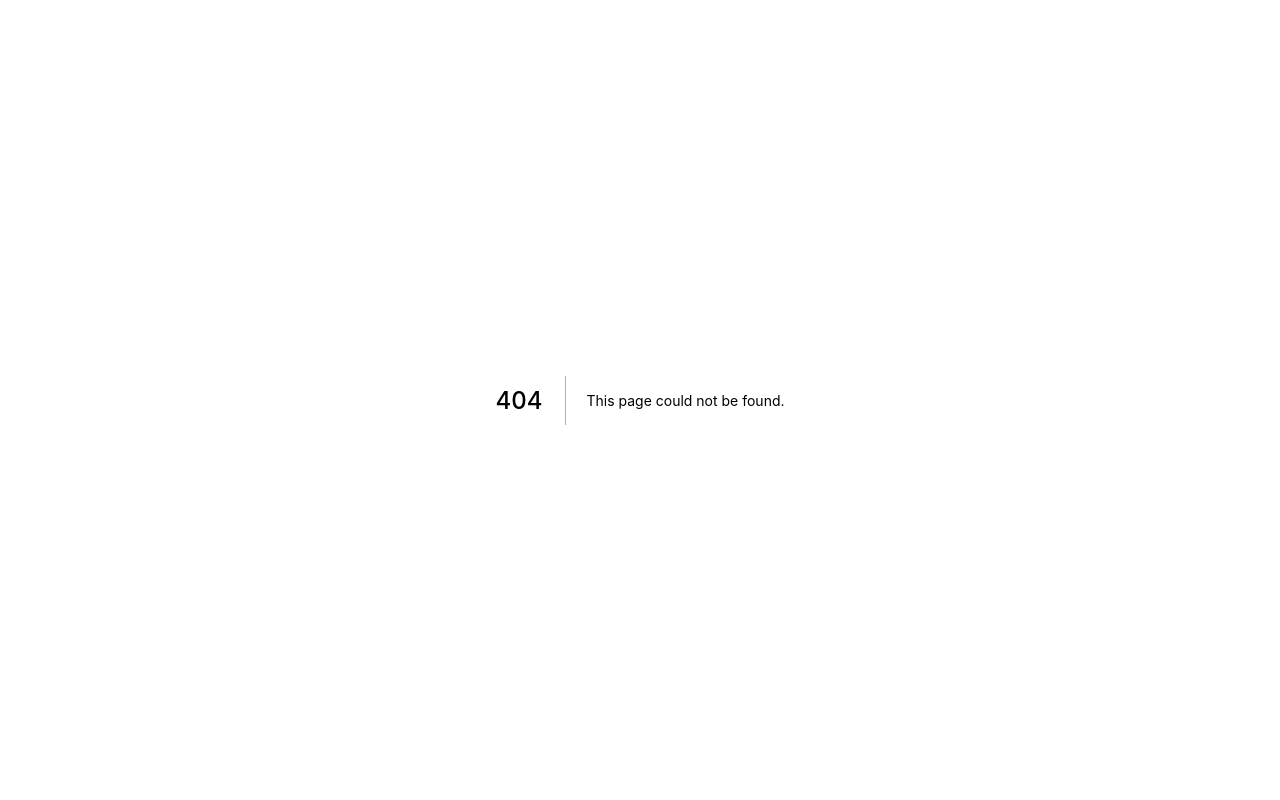
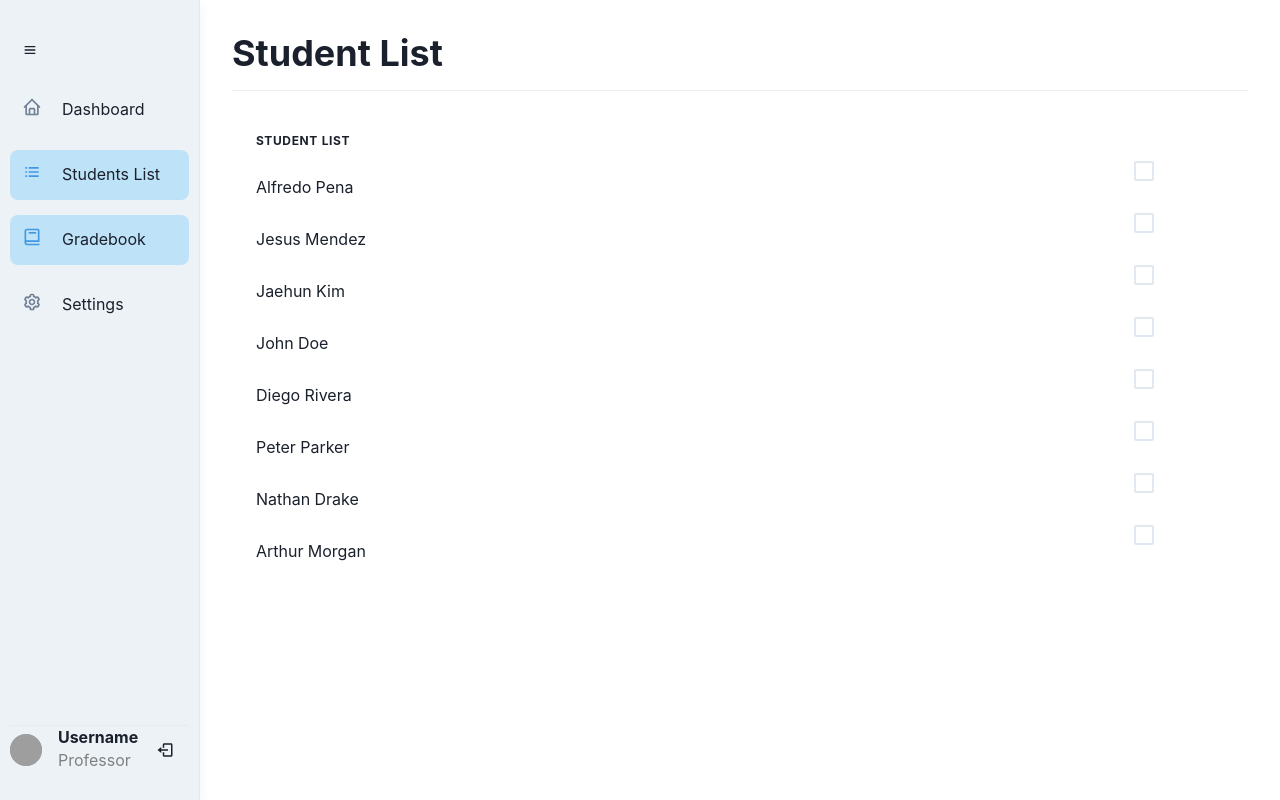
Before and after one commit to Xyloidzzz/SeniorProject2022, a Next.js app: page /studentsList in a window 1280 px wide. Before the commit this address had no page. Built offline with nearby package versions, Linux system fonts and the light colour scheme; grey boxes are pictures that could not be loaded.

Commit message:
added a basic student list

```diff
--- a/src/components/SideBar.js
+++ b/src/components/SideBar.js
@@ -69,8 +69,8 @@ export default function Sidebar() {
           navSize={navSize}
           icon={BiListUl}
           title='Students List'
-          link='#'
-          active={router.pathname == '/students' ? true : false}
+          link='/studentsList'
+          active={router.pathname == '/studentsList' ? true : false}
         />
         <NavItem
           navSize={navSize}
--- /dev/null
+++ b/src/components/StudentList.js
@@ -0,0 +1,66 @@
+import {
+    Table,
+    Thead,
+    Tbody,
+    Tfoot,
+    Tr,
+    Th,
+    Td,
+    TableCaption,
+    VStack,
+    Flex,
+    Heading,
+    Box,
+    Divider,
+    Spacer,
+    Stack,
+    Checkbox,
+  } from '@chakra-ui/react'
+
+
+
+const StudentList = () => {
+const SL = ['Alfredo Pena', 'Jesus Mendez', 'Jaehun Kim', 'John Doe', 'Diego Rivera', 'Peter Parker', 'Nathan Drake', 'Arthur Morgan'];
+const CBoxes = [];
+const TSL = [];
+
+for(let j = 0; j<SL.length; j++){
+    CBoxes[j] = <Checkbox size='lg' colorScheme='green'></Checkbox>
+}
+
+for(let i = 0; i<SL.length; i++){
+    TSL[i] = <Tr><Td>{SL[i]}</Td><Stack spacing={[5]} direction={['column']}>{CBoxes[i]}</Stack></Tr>;
+
+}
+
+
+return(
+
+<Flex  width='full' height='full' p='8' mx='auto'>
+    <Box  flex='1' width='full'>
+        <VStack width='full' spacing='15px' align='left'>
+            <Heading width='full'>Student List</Heading>
+            <Divider />
+            <Spacer />
+            <Table variant='unstyled'>
+                <Thead>
+                    <Tr>
+                        <Th>Student List</Th>
+                    </Tr>
+                </Thead>
+                <Tbody>
+                    {TSL}
+                </Tbody>
+            </Table>
+
+        </VStack>
+    </Box>
+</Flex>
+
+
+)
+
+}
+
+
+export default StudentList
--- /dev/null
+++ b/src/pages/studentsList.js
@@ -0,0 +1,38 @@
+import
+{
+    Box,
+    Button,
+    Container,
+    Flex,
+    Heading,
+    Spacer,
+    Stack,
+  } from '@chakra-ui/react'
+import HeadInfo from '@/components/HeadInfo'
+import SideBar from '@/components/SideBar'
+import StudentList from '@/components/StudentList'
+
+
+const StudentsList = () => {
+
+return(
+<Flex width='full' m='0' p='0'>
+<HeadInfo
+        title='Student List'
+        keyword='Slist'
+        description='student list'
+      />
+      <Flex width='full' flexDir='row'>
+        <Box width='full' flex='1'>
+          <SideBar />
+        </Box>
+        <Box width='full' flex='16'>
+          <StudentList />
+        </Box>
+    </Flex>
+</Flex>
+)
+
+}
+
+export default StudentsList
```
